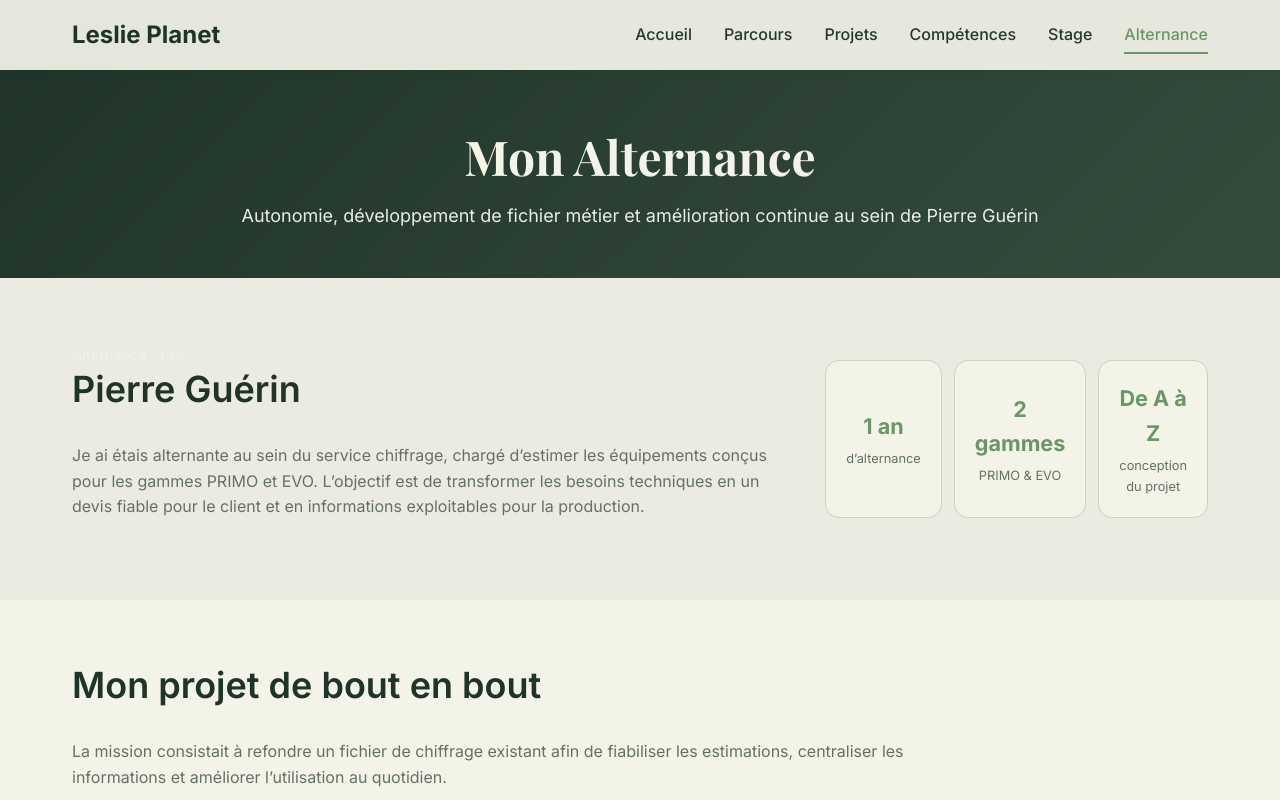
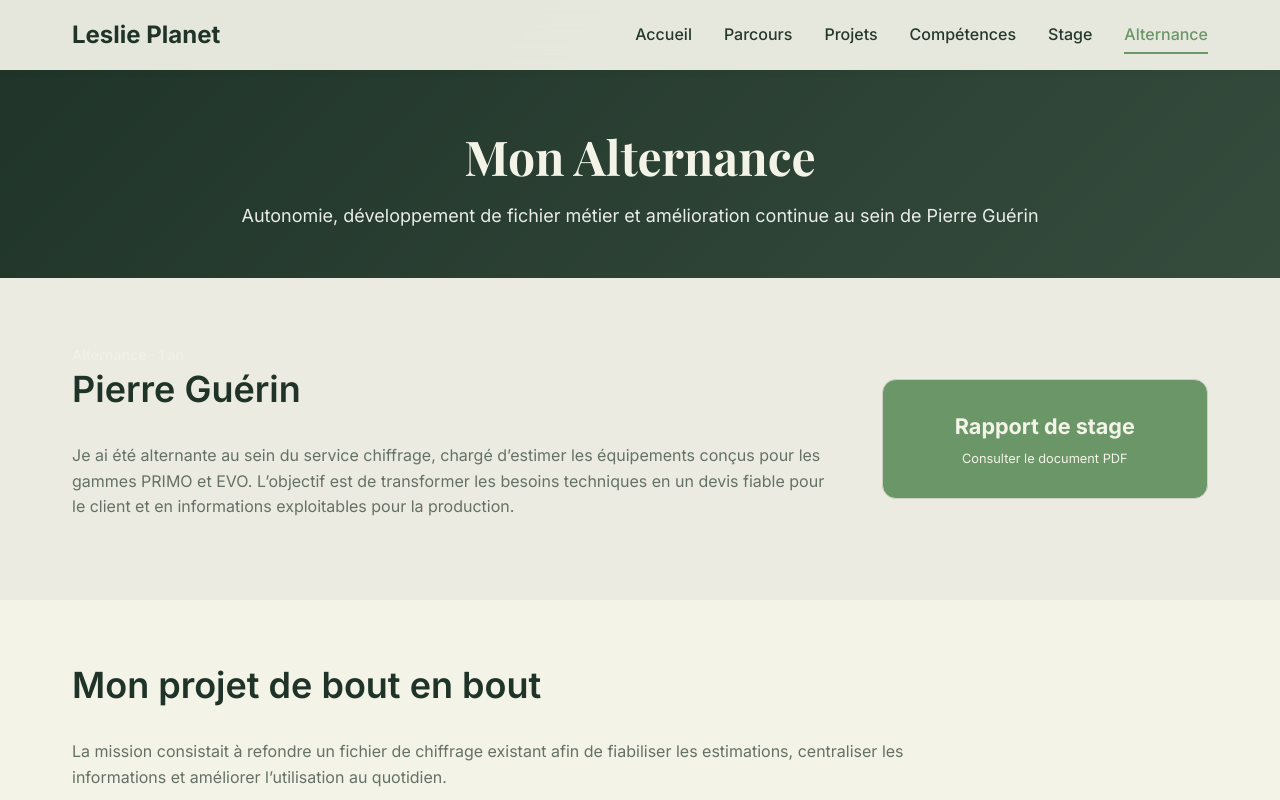
Before and after one commit to lplanet/portfolio, a plain HTML site: page alternance.html in a window 1280 px wide. Shown: the top 800 px of the page. Drawn offline with nearby package versions, Linux system fonts and the light colour scheme.

Commit message:
feat: add report button for alternance section and update styles

```diff
--- a/alternance.html
+++ b/alternance.html
@@ -36,16 +36,17 @@
                     <span class="stage-period">Alternance · 1 an</span>
                     <h2>Pierre Guérin</h2>
                     <p>
-                        Je ai étais alternante au sein du service chiffrage, chargé d’estimer les équipements
+                        Je ai été alternante au sein du service chiffrage, chargé d’estimer les équipements
                         conçus pour les gammes PRIMO et EVO. L’objectif est de transformer les besoins
                         techniques en un devis fiable pour le client et en informations exploitables
                         pour la production.
                     </p>
                 </div>
                 <div class="alternance-facts">
-                    <div><strong>1 an</strong><span>d’alternance</span></div>
-                    <div><strong>2 gammes</strong><span>PRIMO &amp; EVO</span></div>
-                    <div><strong>De A à Z</strong><span>conception du projet</span></div>
+                    <a href="Stage/Rapport_LesliePLANET%20(1).pdf" class="alternance-report-btn" target="_blank" rel="noopener noreferrer">
+                        <strong>Rapport de stage</strong>
+                        <span>Consulter le document PDF</span>
+                    </a>
                 </div>
             </div>
         </div>
--- a/css/style.css
+++ b/css/style.css
@@ -3036,3 +3036,36 @@ html {
 .skills-columns li {
     margin-bottom: 0.65rem;
 }
+
+/* Bouton du rapport d’alternance */
+.alternance-facts {
+    grid-template-columns: 1fr;
+}
+
+.alternance-report-btn {
+    min-height: 120px;
+    display: flex;
+    flex-direction: column;
+    justify-content: center;
+    align-items: center;
+    padding: 1.25rem;
+    border: 1px solid var(--border-color);
+    border-radius: 14px;
+    background: var(--primary-blue);
+    text-align: center;
+    transition: var(--transition);
+}
+
+.alternance-report-btn strong {
+    color: var(--white);
+}
+
+.alternance-report-btn span {
+    color: var(--white);
+}
+
+.alternance-report-btn:hover,
+.alternance-report-btn:focus,
+.alternance-report-btn:visited {
+    background: var(--secondary-blue);
+}
```
